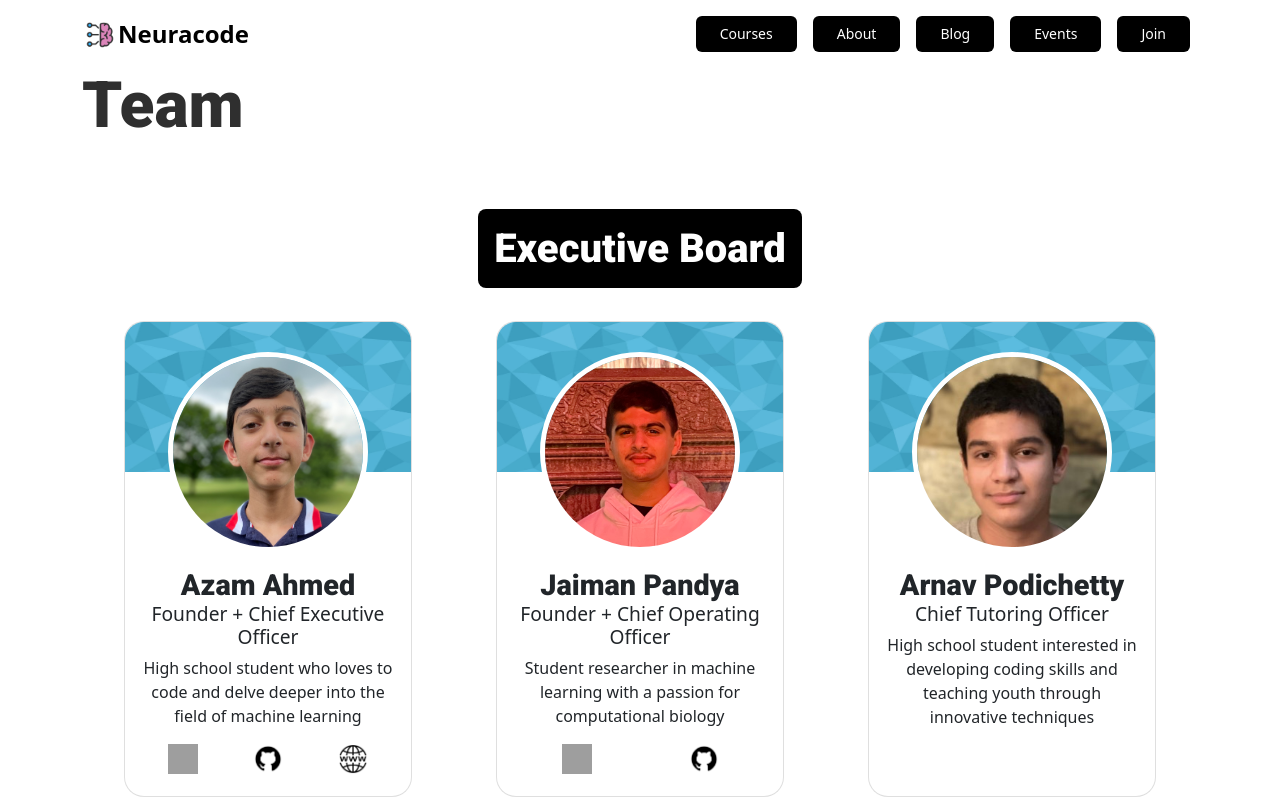
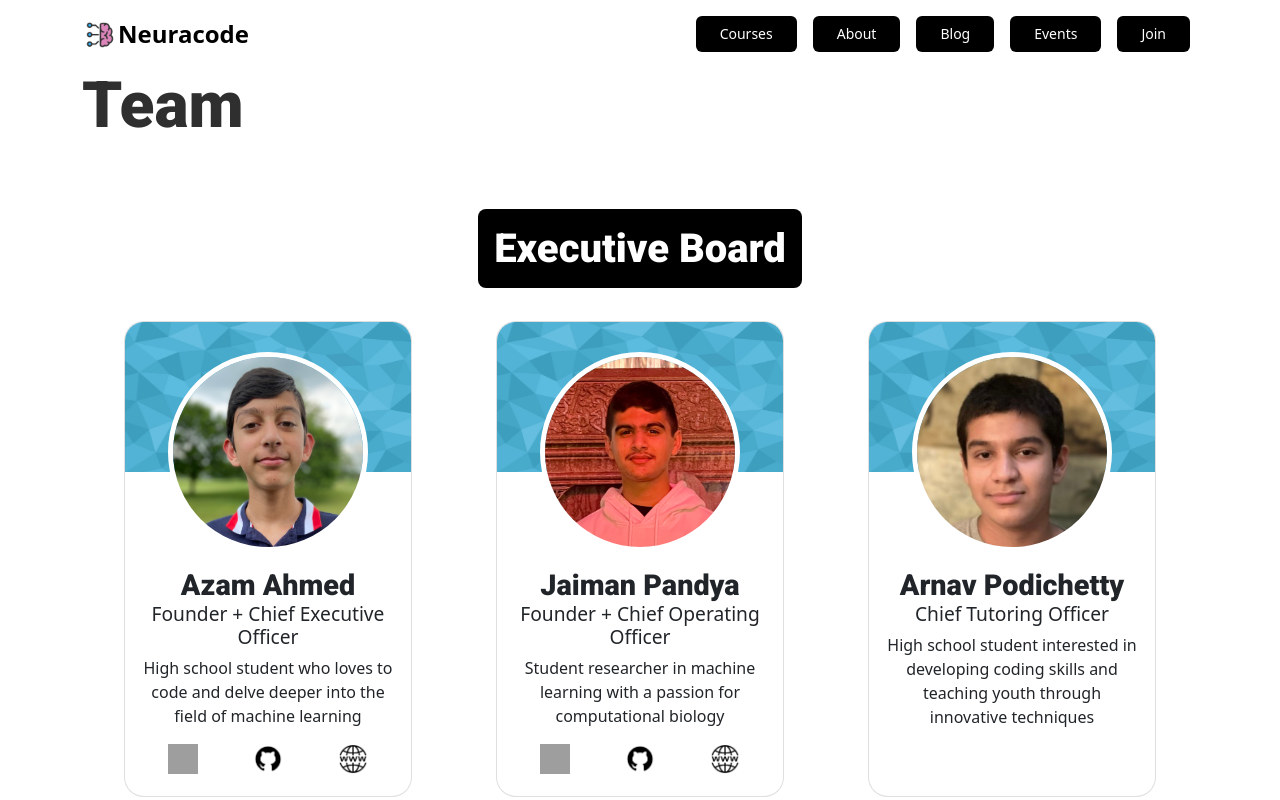
Before and after one commit to Neuracode/website, a Next.js app: page /about/team in a window 1280 px wide. Shown: the top 800 px of the page. Built offline with nearby package versions, Linux system fonts and the light colour scheme; grey boxes are pictures that could not be loaded.

Commit message:
Update team.tsx

```diff
--- a/pages/about/team.tsx
+++ b/pages/about/team.tsx
@@ -34,6 +34,7 @@ const Team: React.FC = () => {
                 'Student researcher in machine learning with a passion for computational biology',
             linkedin: 'https://www.linkedin.com/in/jaiman-pandya-825350234',
             github: 'https://github.com/Jaiman-Pandya',
+            website: 'https://jaiman-pandya.github.io/Portfolio/',
         },
         {
             name: 'Arnav Podichetty',
```
